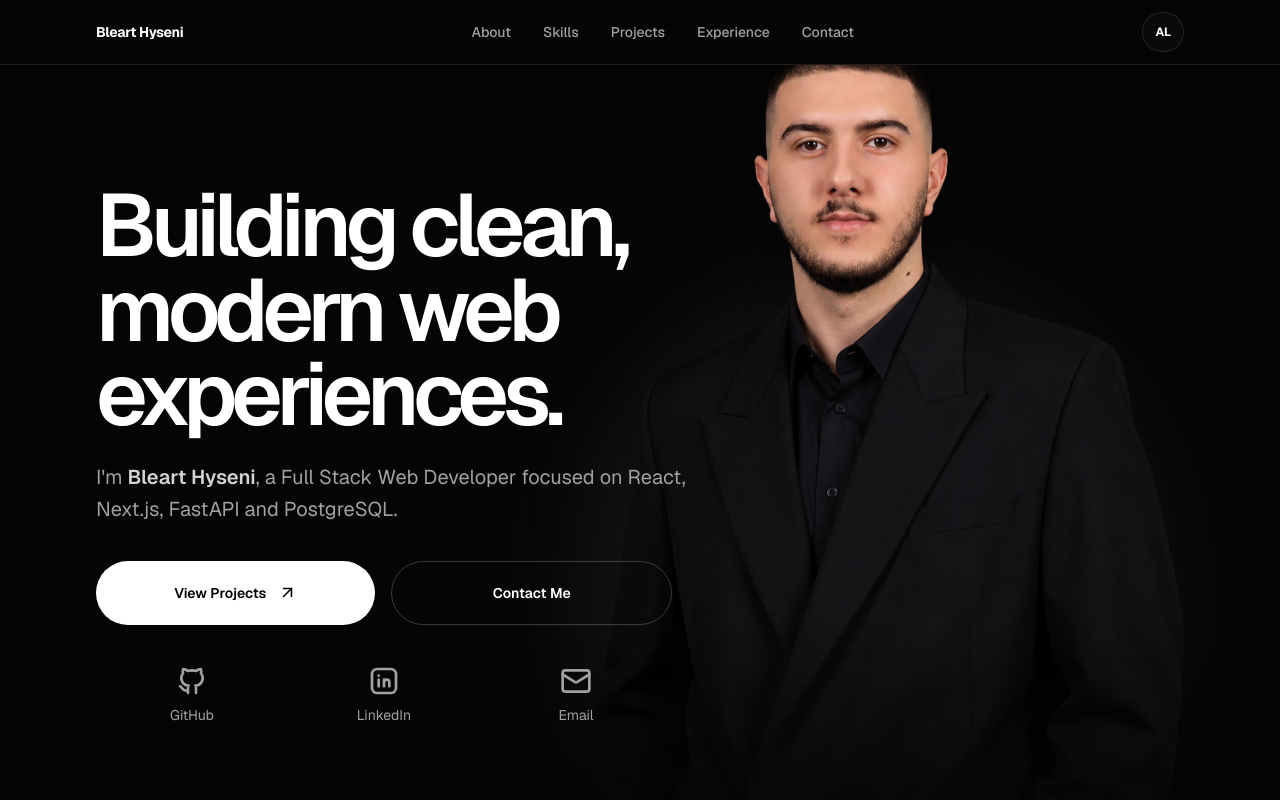
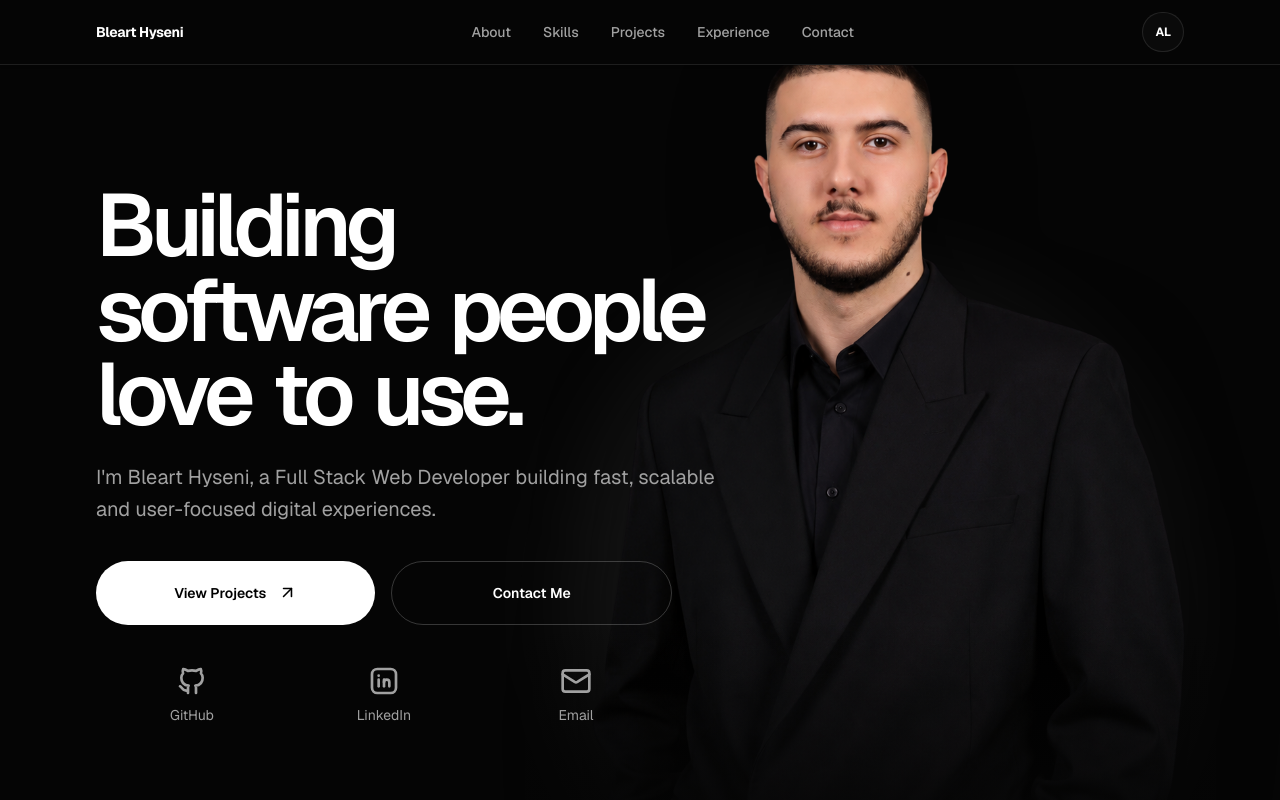
Before and after one commit to blearthysenii/blearthyseni-portfolio, a Next.js app in the folder web/: page /en/about in a window 1280 px wide. Shown: the top 800 px of the page. Built offline with nearby package versions, Linux system fonts and the light colour scheme.

Commit message:
Update links

```diff
--- a/web/components/sections/Hero.tsx
+++ b/web/components/sections/Hero.tsx
@@ -3,6 +3,8 @@
 import Image from "next/image";
 import { ArrowUpRight, Mail } from "lucide-react";
 import { IconBrandGithub, IconBrandLinkedin } from "@tabler/icons-react";
+import { motion, AnimatePresence } from "framer-motion";
+import { useState, useEffect } from "react";
 
 import { site } from "../../lib/data/site";
 import { socials } from "../../lib/data/socials";
@@ -10,12 +12,111 @@ import { socials } from "../../lib/data/socials";
 import { Button } from "../ui/Button";
 import { Container } from "../ui/Container";
 
+const fadeUp = {
+  hidden: { opacity: 0, y: 24 },
+  show: (delay: number) => ({
+    opacity: 1,
+    y: 0,
+    transition: { duration: 0.6, ease: [0.22, 1, 0.36, 1], delay },
+  }),
+};
+
+const fadeIn = {
+  hidden: { opacity: 0, scale: 1.03 },
+  show: {
+    opacity: 1,
+    scale: 1,
+    transition: { duration: 0.9, ease: [0.22, 1, 0.36, 1], delay: 0.1 },
+  },
+};
+
+const wordContainer = {
+  hidden: {},
+  show: {
+    transition: {
+      staggerChildren: 0.1,
+      delayChildren: 0,
+    },
+  },
+  exit: {
+    transition: {
+      staggerChildren: 0.05,
+      staggerDirection: -1,
+    },
+  },
+};
+
+const wordItem = {
+  hidden: { opacity: 0, y: 30 },
+  show: {
+    opacity: 1,
+    y: 0,
+    transition: { duration: 0.45, ease: [0.22, 1, 0.36, 1] },
+  },
+  exit: {
+    opacity: 0,
+    y: -20,
+    transition: { duration: 0.3, ease: [0.22, 1, 0.36, 1] },
+  },
+};
+
+const slogansEn = [
+  "Building software people love to use.",
+  "Modern software. Real impact.",
+  "Code. Create. Deliver.",
+];
+
+const slogansAl = [
+  "I kthej idetë në produkte digjitale.",
+  "Softuer modern. Ndikim real.",
+  "Kodoj. Krijoj. Realizoj.",
+];
+
+function AnimatedTitle({ text, id }: { text: string; id: number }) {
+  const words = text.split(" ");
+  return (
+    <motion.h1
+      key={id}
+      className="mt-7 text-[52px] font-semibold leading-[0.96] tracking-[-0.065em] text-white sm:text-6xl md:text-[72px] lg:text-[88px]"
+      variants={wordContainer}
+      initial="hidden"
+      animate="show"
+      exit="exit"
+    >
+      {words.map((word, i) => (
+        <motion.span
+          key={i}
+          variants={wordItem}
+          className="inline-block mr-[0.25em]"
+        >
+          {word}
+        </motion.span>
+      ))}
+    </motion.h1>
+  );
+}
+
 export function Hero({ locale = "en" }: { locale?: "en" | "al" }) {
+  const slogans = locale === "al" ? slogansAl : slogansEn;
+  const [index, setIndex] = useState(0);
+
+  useEffect(() => {
+    const interval = setInterval(() => {
+      setIndex((prev) => (prev + 1) % slogans.length);
+    }, 10000);
+    return () => clearInterval(interval);
+  }, [slogans.length]);
+
   return (
     <section className="relative min-h-screen overflow-hidden bg-[#050505] pt-24 text-white md:pt-32">
       <Container className="relative flex min-h-[calc(100vh-6rem)] flex-col px-6 pb-12 md:min-h-[calc(100vh-8rem)] md:justify-center md:px-8">
         {/* Image */}
-        <div className="relative order-1 mx-auto mt-2 flex w-full max-w-[800px] justify-center md:absolute md:right-[-10px] md:top-1/2 md:order-none md:mt-0 md:w-[60%] md:max-w-[780px] md:-translate-y-1/2 lg:right-0">
+        <motion.div
+          className="relative order-1 mx-auto mt-2 flex w-full max-w-[800px] justify-center md:absolute md:right-[-10px] md:top-1/2 md:order-none md:mt-0 md:w-[60%] md:max-w-[780px] md:-translate-y-1/2 lg:right-0"
+          variants={fadeIn}
+          initial="hidden"
+          animate="show"
+        >
           <div className="absolute bottom-20 h-[58%] w-[78%] rounded-full bg-white/10 blur-3xl" />
 
           <Image
@@ -28,30 +129,39 @@ export function Hero({ locale = "en" }: { locale?: "en" | "al" }) {
           />
 
           <div className="pointer-events-none absolute inset-x-0 bottom-0 z-20 h-[30%] bg-gradient-to-t from-[#050505] from-30% to-transparent md:h-[35%] md:from-[#050505] md:from-30% md:to-transparent" />
-        </div>
+        </motion.div>
 
         {/* Content */}
         <div className="relative z-30 order-2 mt-[-55%] max-w-3xl md:order-none md:mt-0 md:max-w-[54%] lg:max-w-[58%]">
-          <h1 className="mt-7 text-[52px] font-semibold leading-[0.96] tracking-[-0.065em] text-white sm:text-6xl md:text-[72px] lg:text-[88px]">
+
+          <div className="overflow-hidden">
+            <AnimatePresence mode="wait">
+              <AnimatedTitle key={index} text={slogans[index]} id={index} />
+            </AnimatePresence>
+          </div>
+
+          <motion.p
+            className="mt-6 max-w-2xl text-[18px] leading-8 text-neutral-400 md:text-xl"
+            variants={fadeUp}
+            initial="hidden"
+            animate="show"
+            custom={0.7}
+          >
             {locale === "al"
-              ? "Ndërtoj eksperienca moderne dhe të pastra në web."
-              : "Building clean, modern web experiences."}
-          </h1>
+              ? "Unë jam Bleart Hyseni, Full Stack Web Developer që krijon eksperienca moderne në web me fokus te performanca, shkallëzueshmëria dhe përvoja e përdoruesit."
+              : "I'm Bleart Hyseni, a Full Stack Web Developer building fast, scalable and user-focused digital experiences."}
+          </motion.p>
 
-          <p className="mt-6 max-w-2xl text-[18px] leading-8 text-neutral-400 md:text-xl">
-            {locale === "al" ? "Unë jam " : "I'm "}
-            <span className="font-semibold text-neutral-300">
-              {site.name}
-            </span>
-            {locale === "al"
-              ? ", Full Stack Web Developer i fokusuar në React, Next.js, FastAPI dhe PostgreSQL."
-              : `, a ${site.title} focused on React, Next.js, FastAPI and PostgreSQL.`}
-          </p>
-
-          <div className="mt-9 flex flex-col gap-4 sm:flex-row md:max-w-xl">
+          <motion.div
+            className="mt-9 flex flex-col gap-4 sm:flex-row md:max-w-xl"
+            variants={fadeUp}
+            initial="hidden"
+            animate="show"
+            custom={0.85}
+          >
             <Button
               href={locale === "al" ? "/al/projektet" : "/en/projects"}
-              className="h-16 w-full justify-center rounded-2xl bg-white text-base font-semibold text-black hover:bg-neutral-200"
+              className="h-16 w-full justify-center rounded-2xl bg-white text-base font-semibold text-black transition-transform duration-200 hover:scale-[1.02] hover:bg-neutral-200"
             >
               <span className="flex items-center gap-3">
                 {locale === "al" ? "Shiko Projektet" : "View Projects"}
@@ -62,18 +172,24 @@ export function Hero({ locale = "en" }: { locale?: "en" | "al" }) {
             <Button
               href={locale === "al" ? "/al/kontakti" : "/en/contact"}
               variant="secondary"
-              className="h-16 w-full justify-center rounded-2xl border border-white/20 bg-transparent text-base font-semibold text-white hover:bg-white/5"
+              className="h-16 w-full justify-center rounded-2xl border border-white/20 bg-transparent text-base font-semibold text-white transition-transform duration-200 hover:scale-[1.02] hover:bg-white/5"
             >
               {locale === "al" ? "Më Kontakto" : "Contact Me"}
             </Button>
-          </div>
+          </motion.div>
 
-          <div className="mt-10 grid max-w-xl grid-cols-3 text-neutral-400">
+          <motion.div
+            className="mt-10 grid max-w-xl grid-cols-3 text-neutral-400"
+            variants={fadeUp}
+            initial="hidden"
+            animate="show"
+            custom={1.0}
+          >
             <a
               href={socials.github}
               target="_blank"
               rel="noopener noreferrer"
-              className="flex flex-col items-center gap-2 transition hover:text-white"
+              className="flex flex-col items-center gap-2 transition-all duration-200 hover:-translate-y-1 hover:text-white"
               aria-label="GitHub"
             >
               <IconBrandGithub size={32} />
@@ -84,7 +200,7 @@ export function Hero({ locale = "en" }: { locale?: "en" | "al" }) {
               href={socials.linkedin}
               target="_blank"
               rel="noopener noreferrer"
-              className="flex flex-col items-center gap-2 transition hover:text-white"
+              className="flex flex-col items-center gap-2 transition-all duration-200 hover:-translate-y-1 hover:text-white"
               aria-label="LinkedIn"
             >
               <IconBrandLinkedin size={32} />
@@ -93,13 +209,13 @@ export function Hero({ locale = "en" }: { locale?: "en" | "al" }) {
 
             <a
               href={`mailto:${site.email}`}
-              className="flex flex-col items-center gap-2 transition hover:text-white"
+              className="flex flex-col items-center gap-2 transition-all duration-200 hover:-translate-y-1 hover:text-white"
               aria-label="Email"
             >
               <Mail size={32} />
               <span className="text-sm">Email</span>
             </a>
-          </div>
+          </motion.div>
         </div>
       </Container>
     </section>
--- a/web/lib/data/site.ts
+++ b/web/lib/data/site.ts
@@ -2,6 +2,6 @@ export const site = {
   name: "Bleart Hyseni",
   title: "Full Stack Web Developer",
   location: "Kosovo",
-  email: "your-email@gmail.com",
+  email: "blearthyseni834@gmail.com",
   domain: "blearthyseni.com",
 };
--- a/web/lib/data/socials.ts
+++ b/web/lib/data/socials.ts
@@ -1,4 +1,4 @@
 export const socials = {
   github: "https://github.com/blearthysenii",
-  linkedin: "https://linkedin.com/in/blearthyseni",
+  linkedin: "https://www.linkedin.com/in/bleart-hyseni-531096338/",
 };
```
